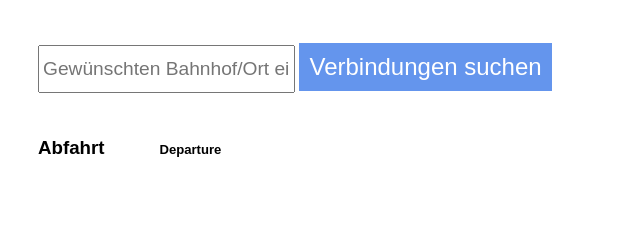
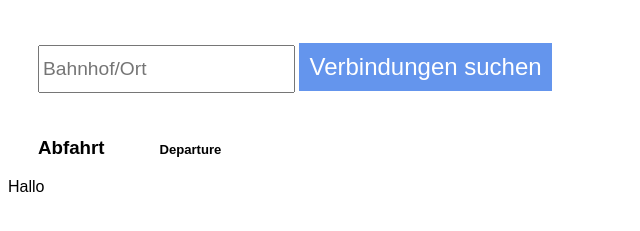
Before and after one commit to Jannnnnl10/JavaScript, a plain HTML site: page Abfahrtstafel Projekt JavaScript/index.html in a window 1280 px wide. Shown: the part 61-292 px from the top of the page, without its empty margins (0-640 px from the left). Drawn offline with Linux system fonts and the light colour scheme.

Commit message:
Abfahrtstafel Aufgabe gestartet

```diff
--- a/Abfahrtstafel Projekt JavaScript/index.html
+++ b/Abfahrtstafel Projekt JavaScript/index.html
@@ -10,7 +10,7 @@
     <div id="all">
     <h1 class="web-title">Abfahrtstafel</h1>
     <div id = "searchbar">
-       <input type="text" id="suchleiste" placeholder="Gewünschten Bahnhof/Ort eingeben...">
+       <input type="text" id="suchleiste" placeholder="Bahnhof/Ort">
        <button id="submit">Verbindungen suchen</button>
     </div>
     <section id="time" class="hidden">
--- a/Abfahrtstafel Projekt JavaScript/script.js
+++ b/Abfahrtstafel Projekt JavaScript/script.js
@@ -0,0 +1 @@
+document.write("Hallo");
--- a/Abfahrtstafel Projekt JavaScript/style.css
+++ b/Abfahrtstafel Projekt JavaScript/style.css
@@ -19,6 +19,7 @@ button {
 h1 {
     text-decoration-style:dashed;
     margin-left: 30px;
+    margin-right: 0px;
 }
 
 .suchleiste {
```
